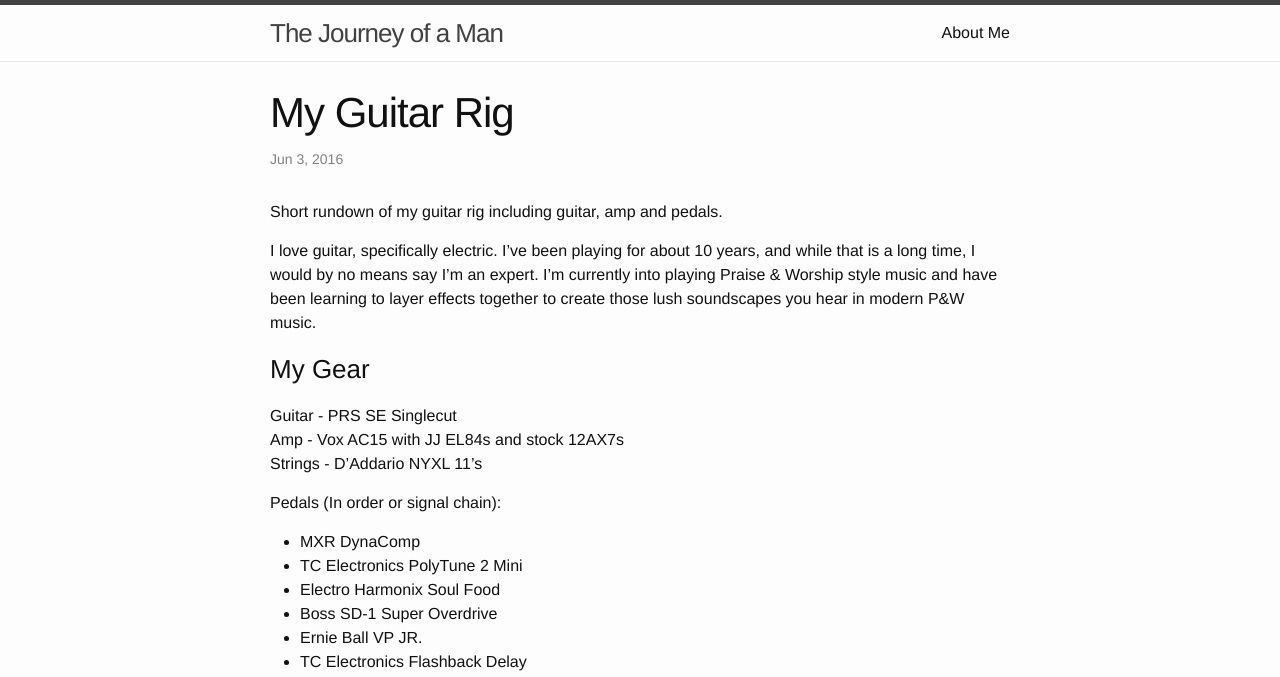
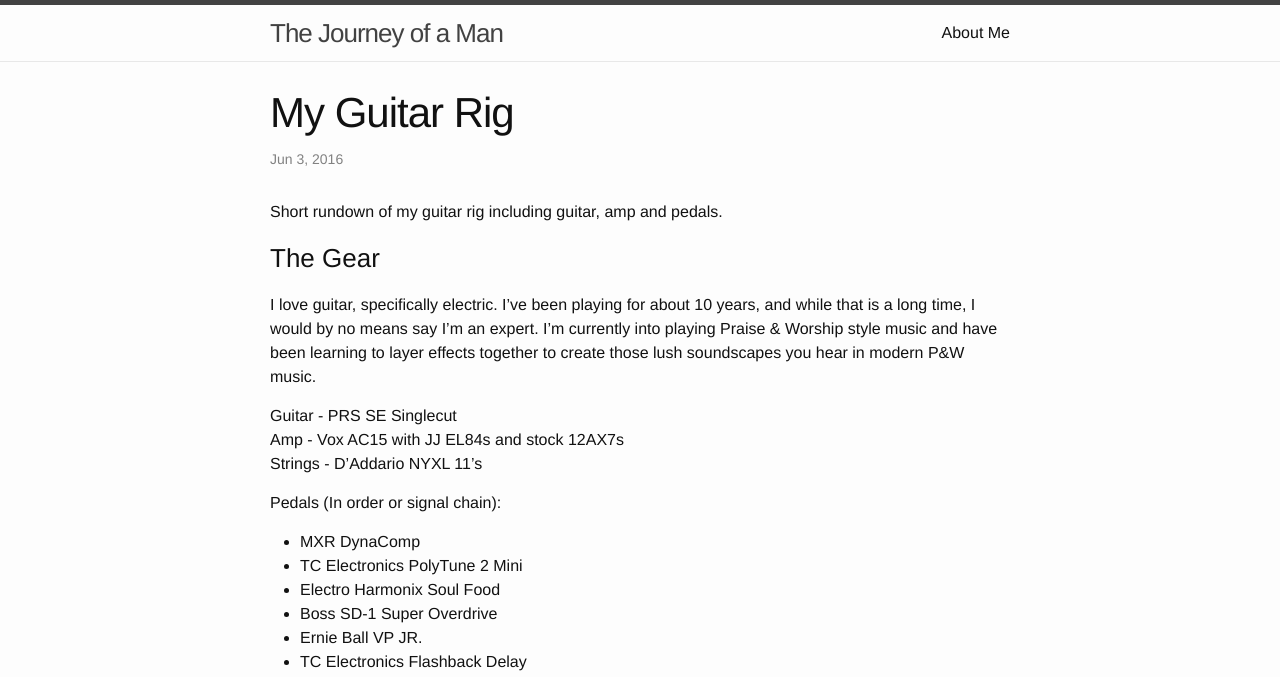
Before and after one commit to ikaikastine/ikaikastine.github.io, a Jekyll site: the page built from _posts/2016-06-03-my-guitar-rig.md, in a window 1280 px wide. Shown: the top 677 px of the page. Built offline with Jekyll 4.4.1, drawn with Linux system fonts in a browser that asks for light colours.

Commit message:
fixed excerpt and removed second header

```diff
--- a/_posts/2016-06-03-my-guitar-rig.md
+++ b/_posts/2016-06-03-my-guitar-rig.md
@@ -5,14 +5,13 @@
 ---
 Short rundown of my guitar rig including guitar, amp and pedals.
 <!--more-->
-
+### The Gear
 I love guitar, specifically electric. I've been playing for about 10 years,
 and while that is a long time, I would by no means say I'm an expert. I'm
 currently into playing Praise & Worship style music and have been learning
 to layer effects together to create those lush soundscapes you hear in modern
 P&W music.
 
-### My Gear
 Guitar - PRS SE Singlecut
 Amp - Vox AC15 with JJ EL84s and stock 12AX7s
 Strings - D'Addario NYXL 11's
```
